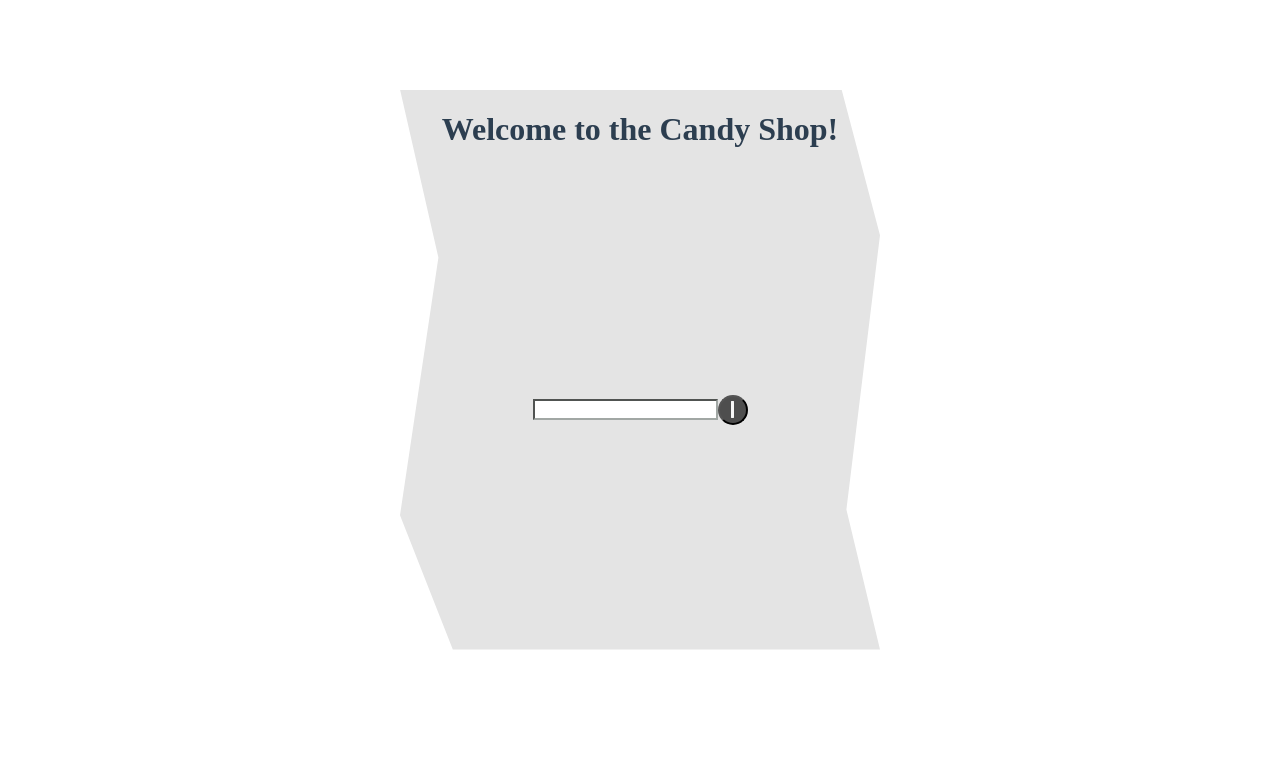
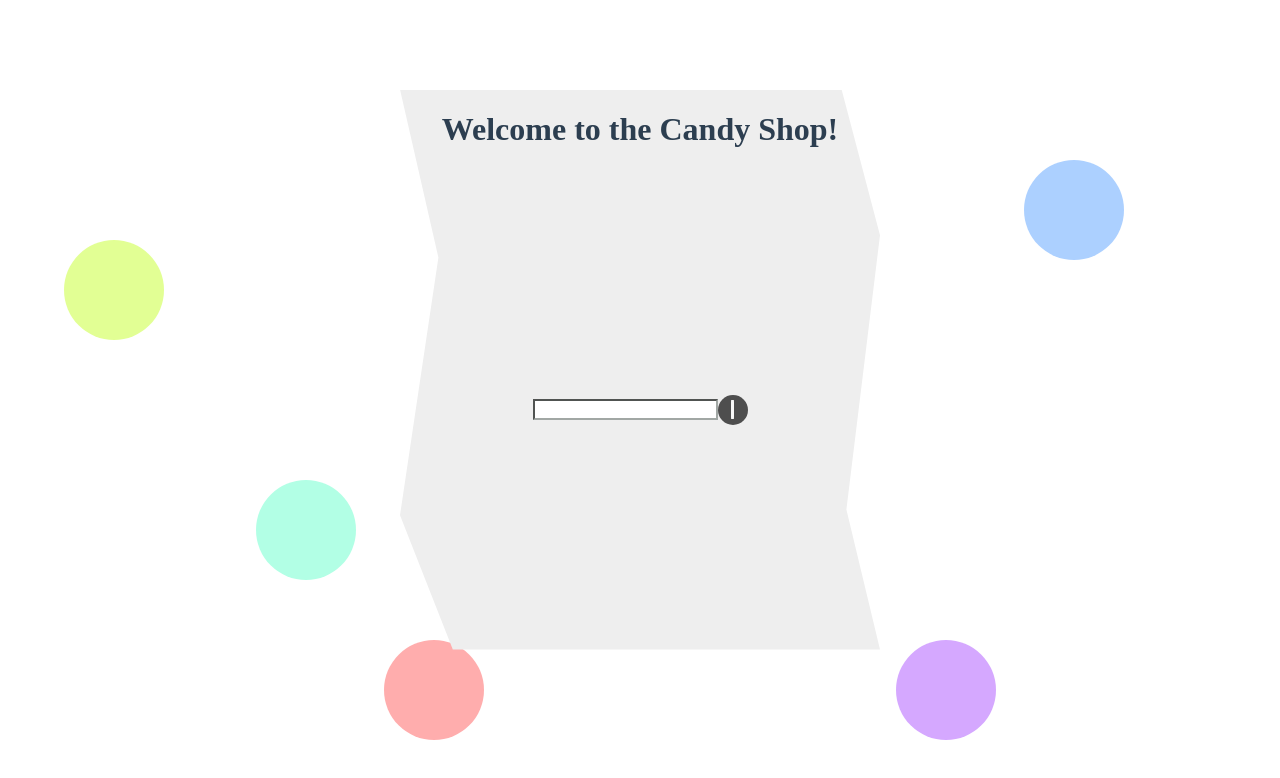
Before and after one commit to LeithBA/BDDI_ChatRoom, a Vue app: page /login in a window 1280 px wide. Shown: the top 778 px of the page. Built offline with nearby package versions, Linux system fonts and the light colour scheme; no server answers; a web font is replaced by a local one.

Commit message:
animations

```diff
--- a/package.json
+++ b/package.json
@@ -8,6 +8,7 @@
     "lint": "vue-cli-service lint"
   },
   "dependencies": {
+    "animate.css": "^4.1.1",
     "core-js": "^3.6.5",
     "node": "^14.11.0",
     "socket.io": "^2.3.0",
--- a/src/components/MessageBox.vue
+++ b/src/components/MessageBox.vue
@@ -2,7 +2,7 @@
   <div>
     <form id="form" @submit.prevent="onSubmit">
       <input v-model="message" type="text" />
-      <button>
+      <button id="but">
         <div id="slot" />
       </button>
     </form>
@@ -21,6 +21,13 @@ export default {
       // console.log(this.message);
       this.$emit('sendMessage', this.message)
       this.message = ''
+
+      var but = document.getElementById('but')
+
+      but.classList.add('animate')
+      setTimeout(function () {
+        but.classList.remove('animate')
+      }, 300)
     }
   }
 }
@@ -52,11 +59,30 @@ button {
   width: 60px;
   border-radius: 50%;
   background: rgb(78, 78, 78);
+  border: 0;
 }
+
 #slot {
   background: rgb(248, 248, 248);
   height: 70%;
   width: 15%;
   border-radius: 10%;
 }
+
+@keyframes rotateButton {
+  0% {
+    transform: rotate(0deg);
+  }
+  35% {
+    transform: rotate(90deg);
+  }
+  100% {
+    transform: rotate(0deg);
+  }
+}
+
+.animate {
+  animation: rotateButton;
+  animation-duration: 300ms;
+}
 </style>
--- a/src/store.js
+++ b/src/store.js
@@ -28,7 +28,9 @@ const store = new Vue({
       socket.on('connect', () => {
         const sessionUser = sessionStorage.getItem('user')
 
-        if (sessionUser) { store.userRegister(JSON.parse(sessionUser).username) }
+        if (sessionUser) {
+          store.userRegister(JSON.parse(sessionUser).username)
+        }
       })
 
       socket.on('disconnect', () => {
@@ -67,8 +69,8 @@ const store = new Vue({
     },
 
     // API CALLS
-    userRegister (username) {
-      socket.emit('user register', { username })
+    userRegister (username, color) {
+      socket.emit('user register', { username, color })
     },
     userTyping () { },
     messageNew (message) {
--- a/src/views/Chat.vue
+++ b/src/views/Chat.vue
@@ -10,7 +10,7 @@
 
       <div id="boxGroup">
         <div id="lever">
-          <button id="ball"></button>
+          <button id="ball" v-on:click="onLeverPull()"></button>
           <div id="rod"></div>
         </div>
         <MessagesList :messages="store.messages" id="messagesList" />
@@ -36,6 +36,14 @@ export default {
   methods: {
     onSendMessage (text) {
       store.messageNew(text)
+    },
+    onLeverPull () {
+      var lever = document.getElementById('lever')
+
+      lever.classList.add('animate')
+      setTimeout(function () {
+        lever.classList.remove('animate')
+      }, 1000)
     }
   },
   components: {
@@ -76,18 +84,17 @@ export default {
 
 #usersList {
   position: relative;
-  top: 5vh;
+  top: 5.3vh;
+  left: 0.5vh;
   padding-top: 5%;
   padding-bottom: 5%;
   padding-left: 5%;
   padding-right: 5%;
   height: 40vh;
-  width: 20%;
+  width: 19%;
   color: #202020;
   background: rgb(243, 243, 243);
   clip-path: polygon(12% 8%, 90% 4%, 100% 100%, 0% 100%);
-  border-style: solid;
-  border-color: rgb(0, 0, 0);
 }
 
 #usersListBehind {
@@ -99,7 +106,8 @@ export default {
   padding-right: 5%;
   height: 40vh;
   width: 20%;
-  color: #ff00d4;
+  background: #a7a7a7;
+  clip-path: polygon(12% 8%, 90% 4%, 100% 100%, 0% 100%);
 }
 
 #platform {
@@ -161,5 +169,23 @@ export default {
   background: rgb(78, 78, 78);
   border-radius: 50%;
   z-index: 1;
+  border: 0;
+}
+
+@keyframes rotateLever {
+  0% {
+    transform: rotate(20deg);
+  }
+  35% {
+    transform: rotate(-20deg);
+  }
+  100% {
+    transform: rotate(20deg);
+  }
+}
+
+.animate {
+  animation: rotateLever;
+  animation-duration: 400ms;
 }
 </style>
--- a/src/views/Login.vue
+++ b/src/views/Login.vue
@@ -5,10 +5,17 @@
       <div class="error" v-if="error">{{error.message}}</div>
       <form @submit.prevent="onSubmit">
         <input type="text" v-model="username" />
-        <button>
+        <button id="but">
           <div id="slot" />
         </button>
       </form>
+    </div>
+    <div>
+      <div class="ball" id="ball1"></div>
+      <div class="ball" id="ball2"></div>
+      <div class="ball" id="ball3"></div>
+      <div class="ball" id="ball4"></div>
+      <div class="ball" id="ball5"></div>
     </div>
   </div>
 </template>
@@ -28,6 +35,13 @@ export default {
     onSubmit () {
       store.userRegister(this.username)
       this.username = ''
+
+      var but = document.getElementById('but')
+
+      but.classList.add('animate')
+      setTimeout(function () {
+        but.classList.remove('animate')
+      }, 300)
     }
   }
 }
@@ -39,7 +53,7 @@ export default {
   margin-top: 7%;
   width: 60vh;
   height: 70vh;
-  background: rgb(228, 228, 228);
+  background: rgb(238, 238, 238);
   border-color: rgb(161, 167, 164);
   display: flex;
   flex-direction: column;
@@ -73,6 +87,7 @@ button {
   width: 30px;
   border-radius: 50%;
   background: rgb(78, 78, 78);
+  border: 0;
 }
 #slot {
   margin: auto;
@@ -81,4 +96,58 @@ button {
   width: 15%;
   border-radius: 10%;
 }
+
+@keyframes rotateButton {
+  0% {
+    transform: rotate(0deg);
+  }
+  35% {
+    transform: rotate(90deg);
+  }
+  100% {
+    transform: rotate(0deg);
+  }
+}
+
+.animate {
+  animation: rotateButton;
+  animation-duration: 400ms;
+}
+
+.ball {
+  position: absolute;
+  width: 100px;
+  height: 100px;
+  border-radius: 50%;
+  z-index: -1;
+}
+
+#ball1 {
+  top: 80%;
+  left: 30%;
+  background: rgb(255, 173, 173);
+}
+#ball2 {
+  top: 30%;
+  left: 5%;
+  background: rgb(226, 255, 148);
+}
+
+#ball3 {
+  top: 60%;
+  left: 20%;
+  background: rgb(178, 255, 229);
+}
+
+#ball4 {
+  top: 20%;
+  left: 80%;
+  background: rgb(172, 208, 255);
+}
+
+#ball5 {
+  top: 80%;
+  left: 70%;
+  background: rgb(213, 168, 255);
+}
 </style>
```
Also changed, not shown: 1 other file (tests, documents, lock files or other folders).
